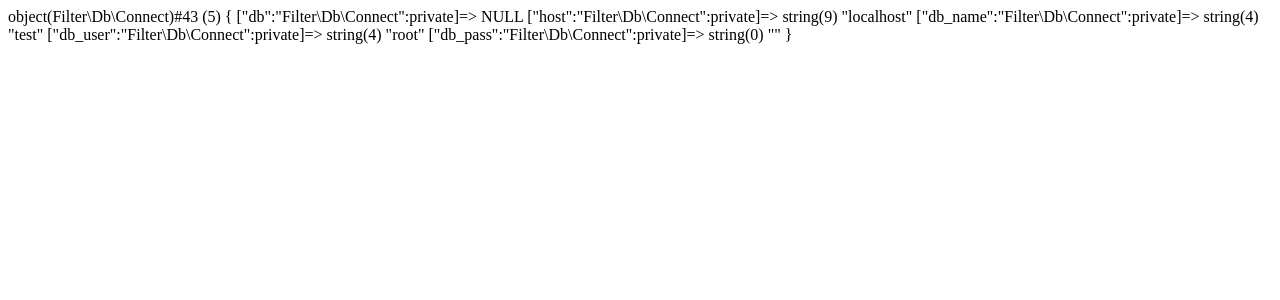
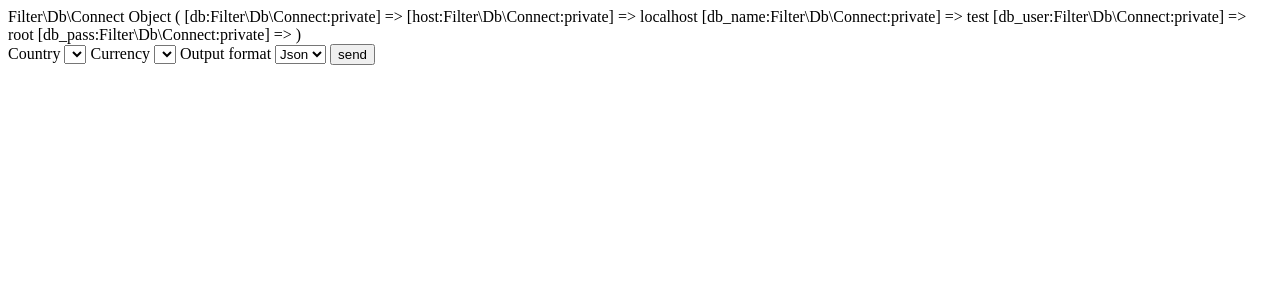
Before and after one commit to developer351/filter, a PHP site: page / in a window 1280 px wide. Shown: the top 300 px of the page. Run offline with PHP 8.4, Linux system fonts and the light colour scheme; lists and menus that the app fills with data are empty.

Commit message:
added the form, and created class and interface  for working from database (mini functions select,insert, more...)

```diff
--- a/app/Bootstrap.php
+++ b/app/Bootstrap.php
@@ -2,7 +2,10 @@
 namespace Filter;
 
 use Filter\Db\Connect;
+use Filter\Db\DbFunctions;
 
 $db = Connect::getInstance();
 
-var_dump($db);
+$func = new DbFunctions($db);
+
+/*var_dump($db);*/
--- a/app/Db/FunctionsInterface.php
+++ b/app/Classes/FunctionsInterface.php
@@ -1,11 +1,12 @@
 <?php
 namespace Filter\Db;
 
-interface Functions
+interface FunctionsInterface
 {
     /**
      * This method of getting all the records of the table to form the country
      */
     public function getCountries();
+    public function getCurrencies();
 
 }
--- /dev/null
+++ b/app/Db/DbFunctions.php
@@ -0,0 +1,15 @@
+<?php
+namespace Filter\Db;
+
+class DbFunctions implements DbFunctionsInterface
+{
+    public function __construct(Connect $db)
+    {
+        return $this->db = $db;
+    }
+
+    public function select($sql)
+    {
+        print_r($this->db);
+    }
+}
--- /dev/null
+++ b/app/Db/DbFunctionsInterface.php
@@ -0,0 +1,7 @@
+<?php
+namespace Filter\Db;
+
+interface DbFunctionsInterface
+{
+    public function select($sql);
+}
--- a/index.php
+++ b/index.php
@@ -4,3 +4,4 @@ ini_set('display_startup_errors',1);
 error_reporting(-1);
 require "vendor/autoload.php";
 require __DIR__.'/app/Bootstrap.php';
+require __DIR__. '/template/form.php';
--- /dev/null
+++ b/template/form.php
@@ -0,0 +1,23 @@
+<?php
+    $sql = true;
+    $func->select($sql);
+?>
+    <form>
+        <label>Country</label>
+        <select>
+        <option></option>
+        </select>
+
+        <label>Currency</label>
+        <select>
+            <option></option>
+        </select>
+
+        <label>Output format</label>
+        <select>
+            <option>Json</option>
+            <option>Xml</option>
+            <option>Print</option>
+        </select>
+        <input type="submit" name="send" value="send">
+    </form>
```
Also changed, not shown: app/Classes/Functions.php (added, +15 -0 lines), app/Db/Functions.php (deleted, +0 -7 lines), app/Classes/Filter.php (renamed from app/Db/Filter.php), app/Classes/FilterInterface.php (renamed from app/Db/FilterInterface.php).
